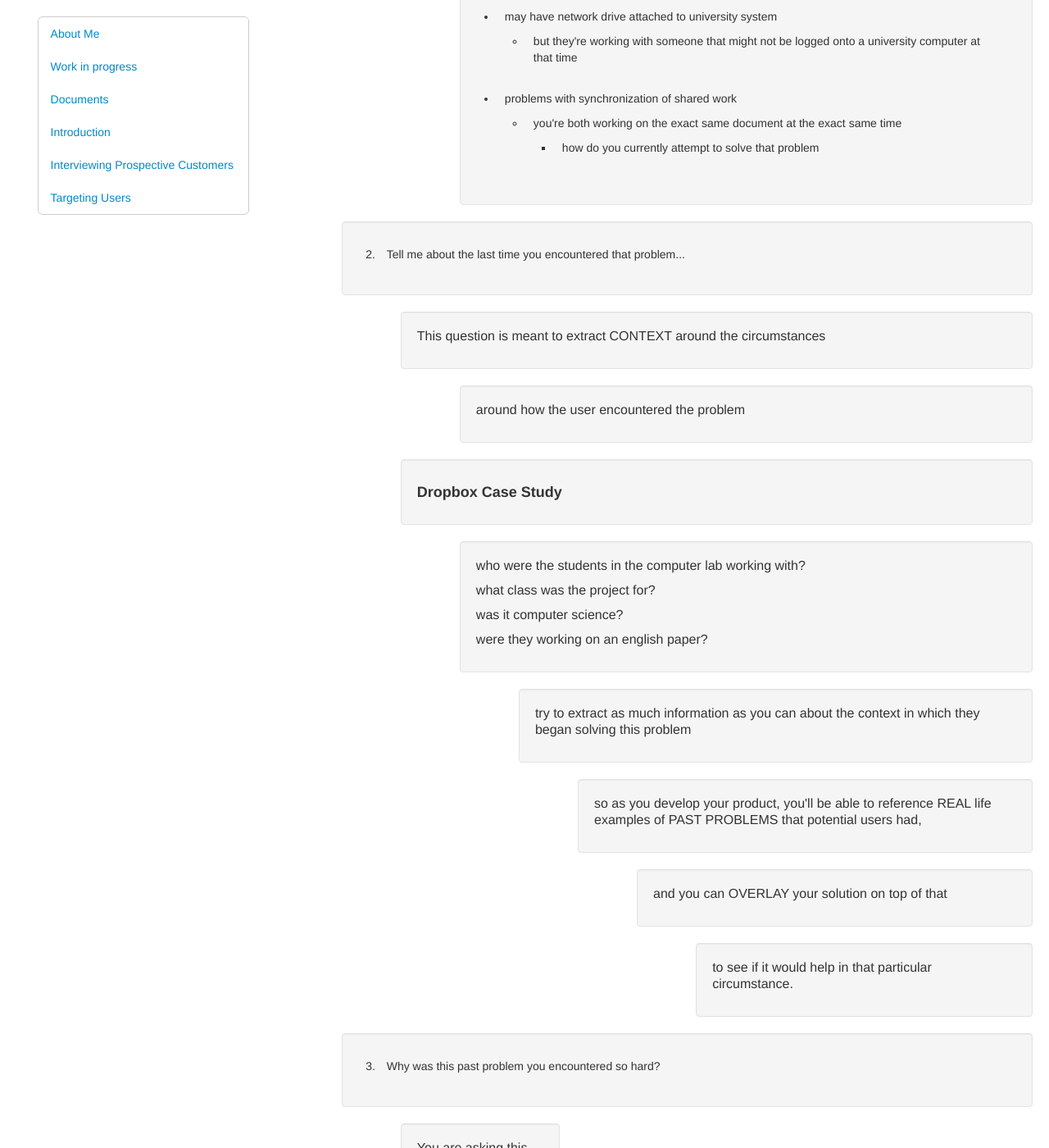
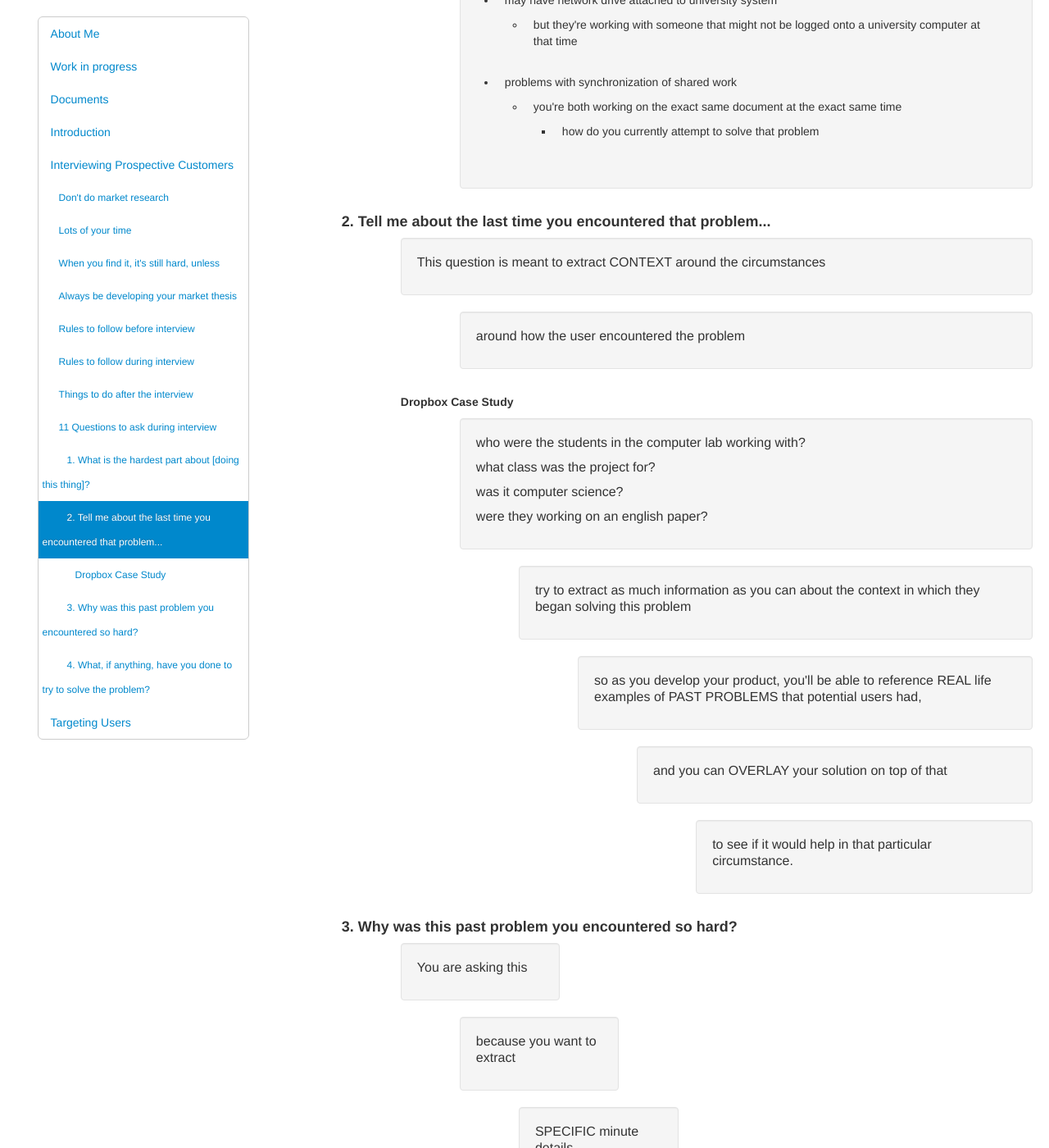
Before and after one commit to katpavan/katpavan.github.io, a Jekyll site: the page built from product-market-fit.md, in a window 1280 px wide and 1400 px high, scrolled down 30971 px. Shown: the whole window at 82% size. Built offline with Jekyll 4.4.1, drawn with Linux system fonts in a browser that asks for light colours; some of the changed text lies outside the part shown.

Commit message:
formatting

```diff
--- a/_layouts/pmf.html
+++ b/_layouts/pmf.html
@@ -2246,13 +2246,7 @@
                             <h3>11 Questions to ask during interview</h3>
 
                                 <div>
-                                    <div class="row-fluid">
-                                        <div class="span12 well">
-                                            <ol>
-                                                <li>What is the hardest part about [doing this thing]?</li>
-                                            </ol>
-                                        </div>
-                                    </div>
+                                    <h4>1. What is the hardest part about [doing this thing]?</h4>
 
                                         <div class="row-fluid">
                                             <div class="span11 offset1 well">
@@ -2264,11 +2258,18 @@
 
                                         <div class="row-fluid">
                                             <div class="span11 offset1 well">
-                                                <h4>Dropbox Case Study</h4>
-
+                                                <h5>Dropbox Case Study</h5>
+                                            </div>
+                                        </div>
+
+                                            <div>
+
+                                                <div class="row-fluid">
+                                                    <div class="span10 offset2 well">
                                                         <p>Dropbox was founded in 2007 by MIT students Drew Houston and Arash Ferdowsi. They received seed funding from Y Combinator.</p>
                                                     </div>
                                                 </div>
+
 
                                                 <div class="row-fluid">
                                                     <div class="span10 offset2 well">
@@ -2348,14 +2349,9 @@
                                                         </ul>
                                                     </div>
                                                 </div>
-
-                                    <div class="row-fluid">
-                                        <div class="span12 well">
-                                            <ol start="2">
-                                                <li>Tell me about the last time you encountered that problem...</li>
-                                            </ol>
-                                        </div>
-                                    </div>
+                                            </div>
+
+                                    <h4>2. Tell me about the last time you encountered that problem...</h4>
 
                                         <div>
                                             <div class="row-fluid">
@@ -2374,8 +2370,8 @@
                                             </div>
 
                                                 <div class="row-fluid">
-                                                    <div class="span11 offset1 well">
-                                                        <h4>Dropbox Case Study</h4>
+                                                    <div class="span11 offset1">
+                                                        <h5>Dropbox Case Study</h5>
                                                     </div>
                                                 </div>
 
@@ -2430,13 +2426,7 @@
                                                 </div>
                                         </div>
 
-                                    <div class="row-fluid">
-                                        <div class="span12 well">
-                                            <ol start="3">
-                                                <li>Why was this past problem you encountered so hard?</li>
-                                            </ol>
-                                        </div>
-                                    </div>
+                                    <h4>3. Why was this past problem you encountered so hard?</h4>
 
                                         <div>
                                             <div class="row-fluid">
@@ -2477,7 +2467,7 @@
 
                                             <div class="row-fluid">
                                                 <div class="span11 offset1">
-                                                    <h4>Dropbox Case Study</h4>
+                                                    <h5>Dropbox Case Study</h5>
                                                 </div>
                                             </div>
 
@@ -2586,7 +2576,7 @@
                                             </div>
 
                                             <div class="row-fluid">
-                                                <div class="span1 offset1 well">
+                                                <div class="span2 offset1 well">
                                                     <p>Customers</p>
                                                 </div>
                                             </div>
@@ -2617,7 +2607,7 @@
 
                                             <div class="row-fluid">
                                                 <div class="span4 offset2">
-                                                    <h4>Dropbox case study</h4>
+                                                    <h5>Dropbox case study</h5>
                                                 </div>
                                             </div>
 
@@ -2690,24 +2680,12 @@
 
                                         </div>
 
-
-
-
-                                    <div class="row-fluid">
-                                        <div class="span12 well">
-                                            <ol start="4">
-
-                                                <li>
-                                                    What, if anything, have you done to try to solve the problem?
-                                                </li>
-                                            </ol>
-                                        </div>
-                                    </div>
-
-
+                                    <h4>4. What, if anything, have you done to try to solve the problem?</h4>
+
+                                        <div>
                                             <div class="row-fluid">
                                                 <div class="span11 offset1">
-                                            <h4>What are you a substitute for?</h4>
+                                                    <h5>What are you a substitute for?</h5>
 
                                                         <div>
                                                             <div class="row-fluid">
@@ -2764,7 +2742,7 @@
                                                             </div>
                                                         </div>
 
-                                            <h4>Case Study: Facebook</h4>
+                                                    <h5>Case Study: Facebook</h5>
 
                                                         <div>
                                                             <div class="row-fluid">
@@ -2833,6 +2811,7 @@
                                                                 </div>
                                                             </div>
 
+                                                        </div>
                                                 </div>
                                             </div>
                                         </div>
```
Lines whose indentation alone changed are shown as unchanged.
